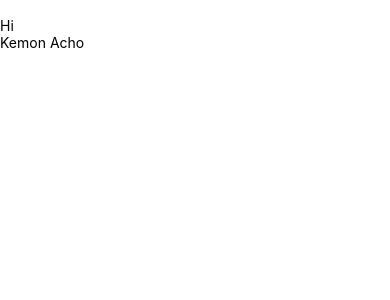
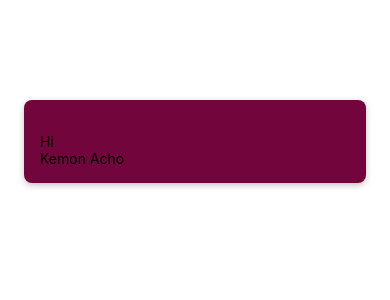
Before and after one commit to shadreza/React-Native-CLI, a React Native app: screen / in a window 390 px wide. Shown: the top 300 px of the page. Built offline with nearby package versions, Linux system fonts and the light colour scheme.

Commit message:
Added Shadow on both the devices

```diff
--- a/screens/StartGameScreen.js
+++ b/screens/StartGameScreen.js
@@ -5,7 +5,7 @@
 
 const StartGameScreen = () => {
   return (
-    <View>
+    <View style={styles.inputContainer}>
       <TextInput />
       <PrimaryButton>Hi</PrimaryButton>
       <PrimaryButton>Kemon Acho</PrimaryButton>
@@ -15,4 +15,22 @@
 
 export default StartGameScreen;
 
-const styles = StyleSheet.create({});
+const styles = StyleSheet.create({
+  inputContainer: {
+    padding: 16,
+    marginTop: 100,
+    backgroundColor: '#72063c',
+    marginHorizontal: 24,
+    borderRadius: 8,
+    // android
+    elevation: 4,
+    // ios
+    shadowColor: 'black',
+    shadowOffset: {
+      width: 0,
+      height: 2,
+    },
+    shadowRadius: 6,
+    shadowOpacity: 0.25,
+  },
+});
```
